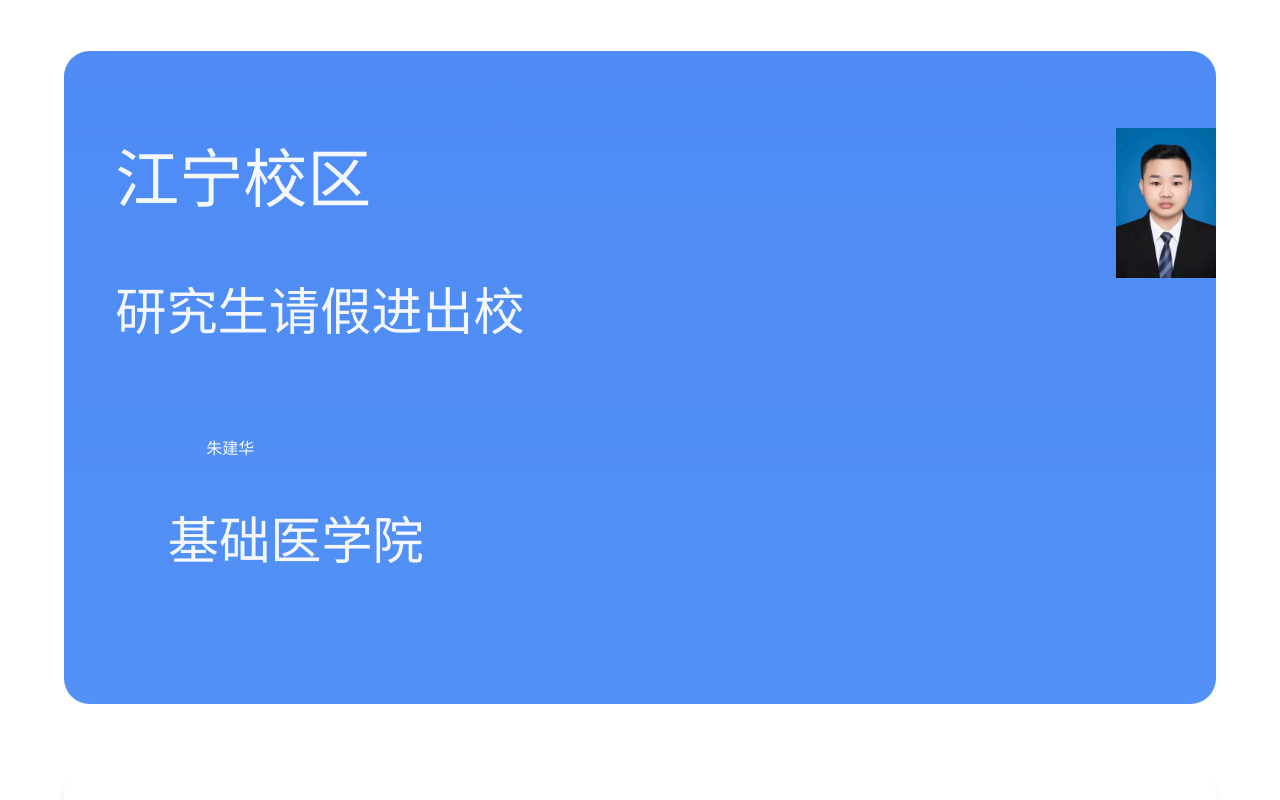
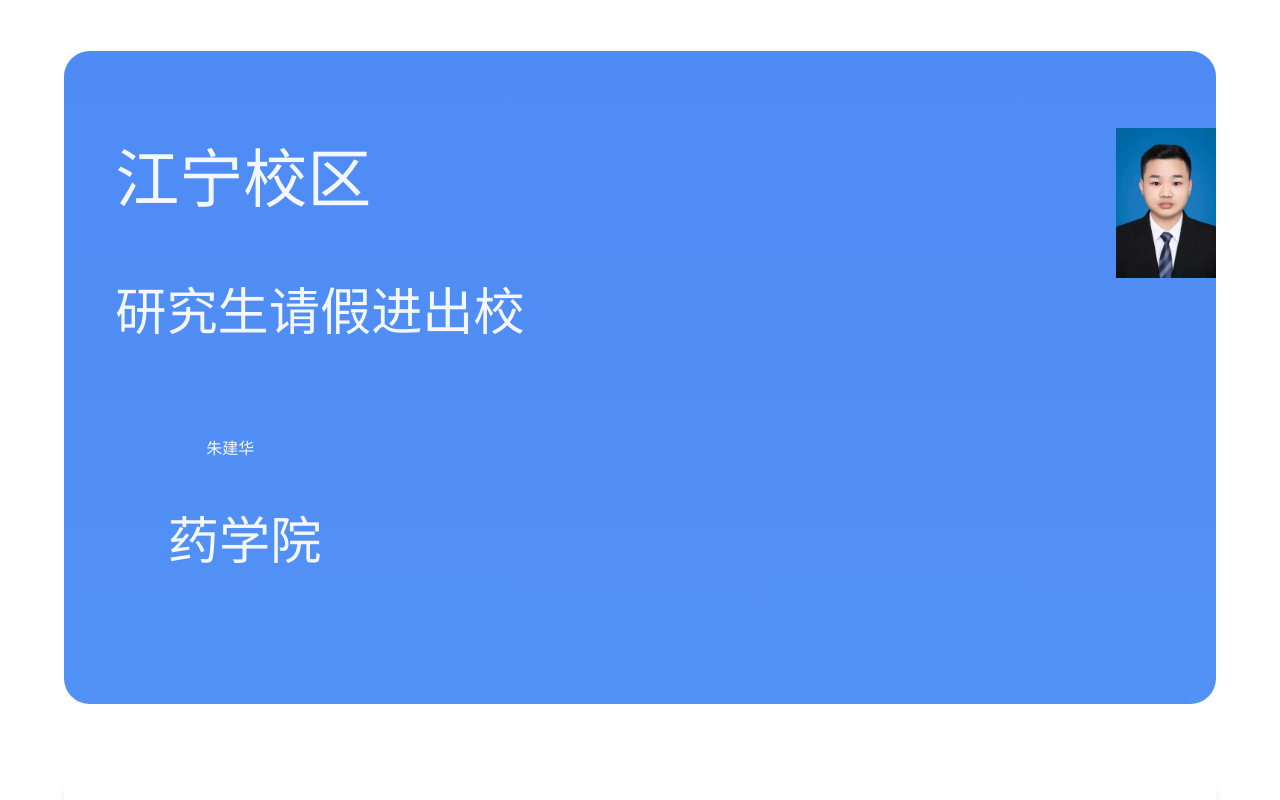
Before and after one commit to qwerwasd123123/qwerwasd123123.github.io, a plain HTML site: page jin/index.htm in a window 1280 px wide. Shown: the top 800 px of the page. Drawn offline with Linux system fonts and the light colour scheme; files that its build step writes are made by us from their sources; a web font is replaced by a local one.

Commit message:
Update index.htm

```diff
--- a/jin/index.htm
+++ b/jin/index.htm
@@ -163,7 +163,7 @@
 
             <div class="tubiao">
                 <span class="iconfont iconfont2"></span>
-                <span class="s4">基础医学院</span>
+                <span class="s4">药学院</span>
             </div>
         </div>
 
```
